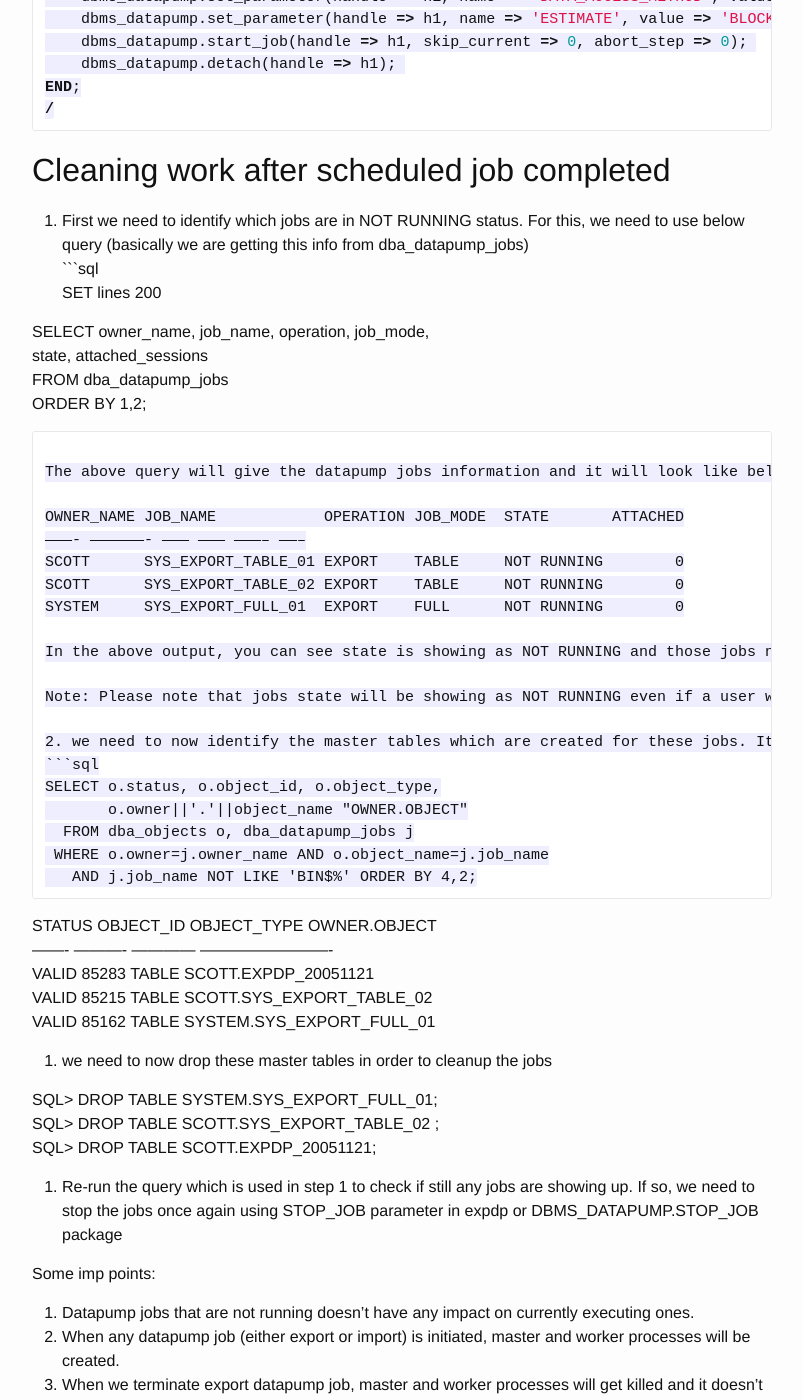
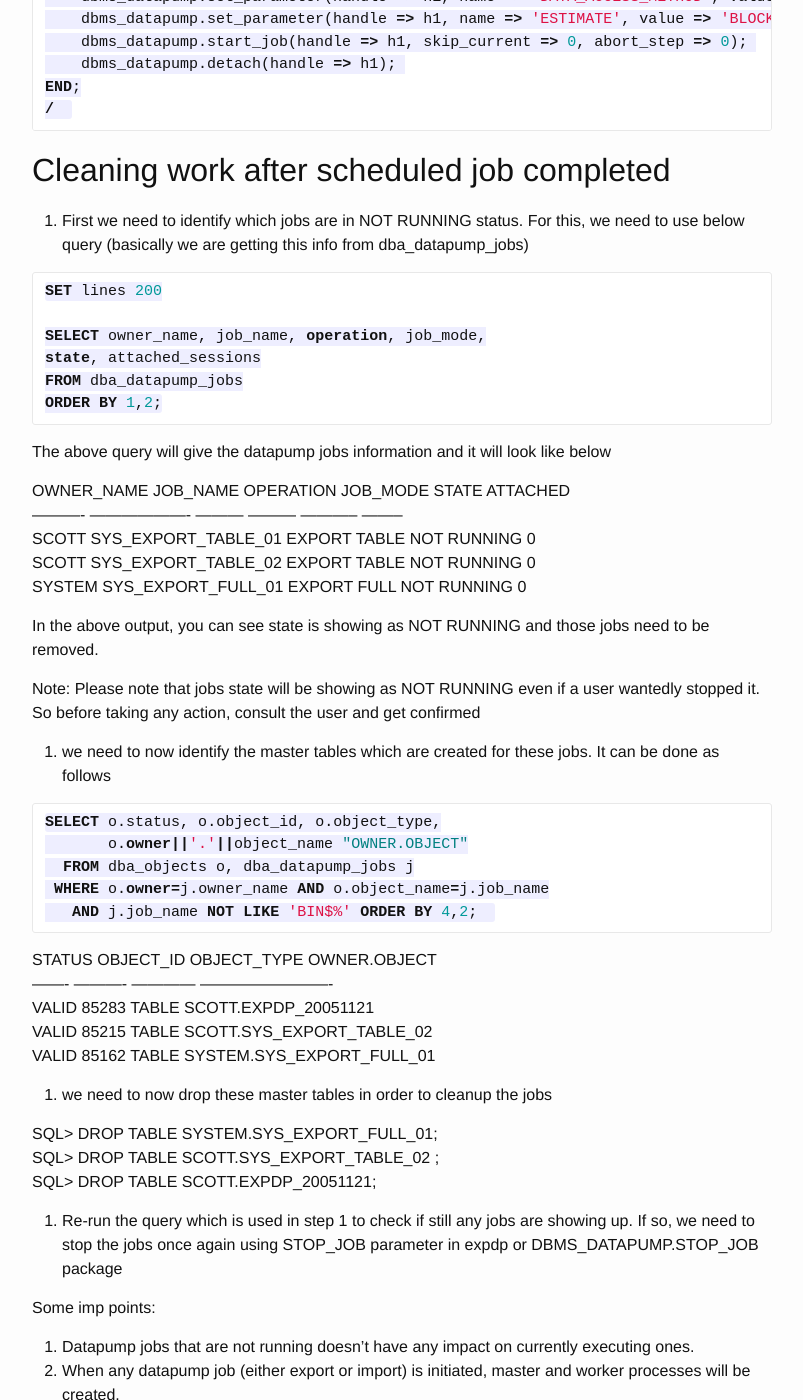
Before and after one commit to kairusann/kairusann.github.io, a Jekyll site: the page built from _posts/2017-04-21-aws-oracle-data-pump.md, in a window 1280 px wide and 1400 px high, scrolled down 1528 px. Shown: the whole window, without its empty margins (238-1041 px from the left). Built offline with Jekyll 4.4.1, drawn with Linux system fonts in a browser that asks for light colours; part of the change alters nothing that is shown; some of the changed text lies outside the part shown.

````diff
--- a/_posts/2017-04-21-aws-oracle-data-pump.md
+++ b/_posts/2017-04-21-aws-oracle-data-pump.md
@@ -59,6 +59,7 @@ END;
 ## Cleaning work after scheduled job completed
 
 1. First we need to identify which jobs are in NOT RUNNING status. For this, we need to use below query (basically we are getting this info from dba_datapump_jobs)
+
 ```sql
 SET lines 200
 
@@ -81,6 +82,7 @@ In the above output, you can see state is showing as NOT RUNNING and those jobs
 Note: Please note that jobs state will be showing as NOT RUNNING even if a user wantedly stopped it. So before taking any action, consult the user and get confirmed
 
 2. we need to now identify the master tables which are created for these jobs. It can be done as follows
+
 ```sql
 SELECT o.status, o.object_id, o.object_type,
        o.owner||'.'||object_name "OWNER.OBJECT"
@@ -109,3 +111,8 @@ Some imp points:
 2. When any datapump job (either export or import) is initiated, master and worker processes will be created.
 3. When we terminate export datapump job, master and worker processes will get killed and it doesn’t lead to data courrption.
 4. But when import datapump job is terminated, complete import might not have done as processes(master & worker)  will be killed.
+
+
+sqlplus "mstr_meta/encYmWGjDRtT6yHe@(DESCRIPTION=(ADDRESS=(PROTOCOL=TCP)(Host=csbs-mstrdma3e.chejgc8ejqix.us-east-1.rds.amazonaws.com)(Port=1521))(CONNECT_DATA=(SID=MSTRDM)))"
+exp mstr_meta/encYmWGjDRtT6yHe@csbs-mstrdma3e.chejgc8ejqix.us-east-1.rds.amazonaws.com:1521/MSTRDM file=C:\Data\MSTR_META_170502.dmp log=C:\Data\MSTR_META_170502.log
+imp mstr_meta/encYmWGjDRtT6yHe@csbs-mstrdma3e.chejgc8ejqix.us-east-1.rds.amazonaws.com:1521/MSTRDM file=C:\Data\CSBSMETA.dmp log=C:\Data\CSBSMETA_170502.log full=y commit=Y
````
